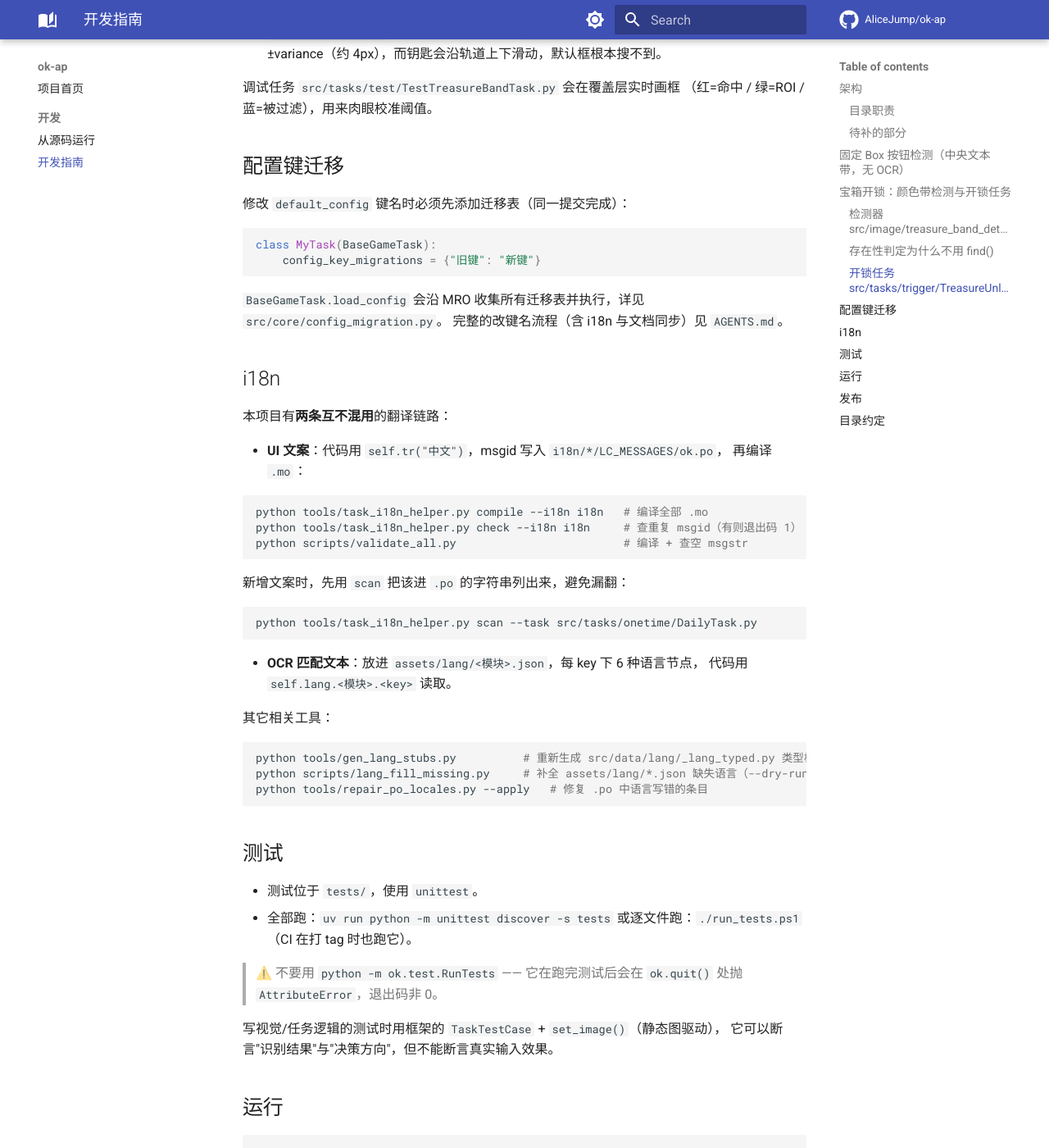
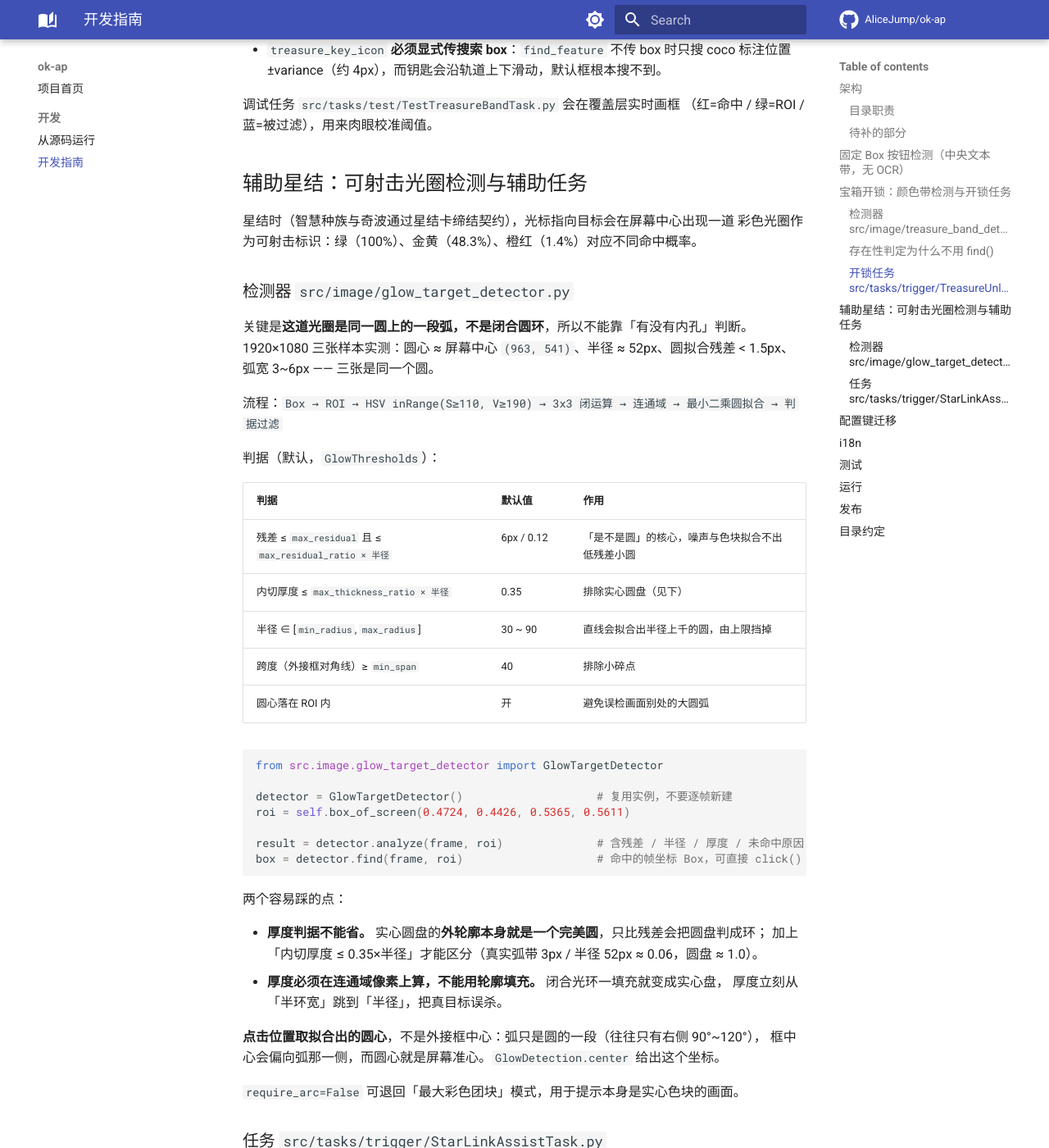
Before and after one commit to AliceJump/OK-AzurPromilia, an MkDocs documentation site: the page built from docs/dev/DEVELOPMENT.md, in a window 1280 px wide and 1400 px high, scrolled down 5085 px. Shown: the whole window at 82% size. Built offline with MkDocs 1.6.1 and Material for MkDocs 9.7.7, drawn with Linux system fonts in a browser that asks for light colours; comment, search, counter and statistics services are not loaded; some of the changed text lies outside the part shown.

Commit message:
docs: 补充可射击光圈检测与辅助星结任务
- 目录职责表 `src/image/` 行补 glow_target_detector。
- 新增「辅助星结：可射击光圈检测与辅助任务」一节：
  实测几何量（圆心 ≈ 屏幕中心、半径 52px、残差 < 1.5px）、
  判据表、任务的三道闸门，以及两个易踩的点 ——
  实心圆盘外轮廓也是完美圆（必须加厚度判据）、
  厚度要用连通域像素算（轮廓填充会把闭合环变成实心盘）。

````diff
--- a/docs/dev/DEVELOPMENT.md
+++ b/docs/dev/DEVELOPMENT.md
@@ -18,7 +18,7 @@
 | `src/core/config_migration.py` | 配置键迁移工具（改键名时使用，防丢用户配置） |
 | `src/core/global_config_store.py` | 本项目自建的全局配置（**不走框架的 `config['global_configs']`**） |
 | `src/interaction/` | 窗口与键鼠：`GameInteraction`（自定义后台输入）、`Mouse`、`ScreenPosition`、`KeyConfig` |
-| `src/image/` | 图像算法：`rotated_template`（旋转模板匹配）、`stability`（图像指纹）、`frame_processes`、`hsv_config`、`button_detector`（固定 Box 按钮检测，无 OCR）、`treasure_band_detector`（开锁颜色带，HSV+连通域） |
+| `src/image/` | 图像算法：`rotated_template`（旋转模板匹配）、`stability`（图像指纹）、`frame_processes`、`hsv_config`、`button_detector`（固定 Box 按钮检测，无 OCR）、`treasure_band_detector`（开锁颜色带，HSV+连通域）、`glow_target_detector`（可射击光圈，HSV+圆弧拟合） |
 | `src/yolo/` | YOLO 模型注册（`models.py`）与 OpenVINO 推理 |
 | `src/tasks/onetime/` | 一次性任务 |
 | `src/tasks/trigger/` | 触发式任务 |
@@ -165,6 +165,71 @@ WAIT_TREASURE ──treasure_icon──> CALIBRATING_BANDS ──连续多帧稳
 调试任务 `src/tasks/test/TestTreasureBandTask.py` 会在覆盖层实时画框
 （红=命中 / 绿=ROI / 蓝=被过滤），用来肉眼校准阈值。
 
+## 辅助星结：可射击光圈检测与辅助任务
+
+星结时（智慧种族与奇波通过星结卡缔结契约），光标指向目标会在屏幕中心出现一道
+彩色光圈作为可射击标识：绿（100%）、金黄（48.3%）、橙红（1.4%）对应不同命中概率。
+
+### 检测器 `src/image/glow_target_detector.py`
+
+关键是**这道光圈是同一圆上的一段弧，不是闭合圆环**，所以不能靠「有没有内孔」判断。
+1920×1080 三张样本实测：圆心 ≈ 屏幕中心 `(963, 541)`、半径 ≈ 52px、圆拟合残差 < 1.5px、
+弧宽 3~6px —— 三张是同一个圆。
+
+流程：`Box → ROI → HSV inRange(S≥110, V≥190) → 3x3 闭运算 → 连通域 → 最小二乘圆拟合 → 判据过滤`
+
+判据（默认，`GlowThresholds`）：
+
+| 判据 | 默认值 | 作用 |
+|------|--------|------|
+| 残差 ≤ `max_residual` 且 ≤ `max_residual_ratio × 半径` | 6px / 0.12 | 「是不是圆」的核心，噪声与色块拟合不出低残差小圆 |
+| 内切厚度 ≤ `max_thickness_ratio × 半径` | 0.35 | 排除实心圆盘（见下） |
+| 半径 ∈ [`min_radius`, `max_radius`] | 30 ~ 90 | 直线会拟合出半径上千的圆，由上限挡掉 |
+| 跨度（外接框对角线）≥ `min_span` | 40 | 排除小碎点 |
+| 圆心落在 ROI 内 | 开 | 避免误检画面别处的大圆弧 |
+
+```python
+from src.image.glow_target_detector import GlowTargetDetector
+
+detector = GlowTargetDetector()                    # 复用实例，不要逐帧新建
+roi = self.box_of_screen(0.4724, 0.4426, 0.5365, 0.5611)
+
+result = detector.analyze(frame, roi)              # 含残差 / 半径 / 厚度 / 未命中原因
+box = detector.find(frame, roi)                    # 命中的帧坐标 Box，可直接 click()
+```
+
+两个容易踩的点：
+
+- **厚度判据不能省。** 实心圆盘的**外轮廓本身就是一个完美圆**，只比残差会把圆盘判成环；
+  加上「内切厚度 ≤ 0.35×半径」才能区分（真实弧带 3px / 半径 52px ≈ 0.06，圆盘 ≈ 1.0）。
+- **厚度必须在连通域像素上算，不能用轮廓填充。** 闭合光环一填充就变成实心盘，
+  厚度立刻从「半环宽」跳到「半径」，把真目标误杀。
+
+**点击位置取拟合出的圆心**，不是外接框中心：弧只是圆的一段（往往只有右侧 90°~120°），
+框中心会偏向弧那一侧，而圆心就是屏幕准心。`GlowDetection.center` 给出这个坐标。
+
+`require_arc=False` 可退回「最大彩色团块」模式，用于提示本身是实心色块的画面。
+
+### 任务 `src/tasks/trigger/StarLinkAssistTask.py`
+
+触发式任务，`run()` 里三道闸门依次短路：
+
+```text
+star_link_icon 存在? ──否──> 返回（不在星结界面，不干预）
+        │ 是
+        ↓
+  圆弧拟合命中? ──否──> 清空连续命中计数，返回
+        │ 是
+        ↓
+  连续命中帧数 / 点击冷却 ──> 单击左键（圆心）
+```
+
+- **前置闸门** `find_feature(feature_name=FeatureList.star_link_icon, frame=frame)`：
+  屏幕中心那片区域彩色元素不少（技能特效、场景光斑都可能拟合成圆弧），用「场合」
+  把检测限定在星结界面内。这里显式传 `frame` 复用同一帧，不用 `find_one()`（会再取一帧）。
+- **连续命中帧数**过滤光圈淡入淡出的过渡帧；**点击冷却**防止一次提示被点成连击。
+- 尺寸类阈值（面积按平方、半径与跨度按线性）随 `resolution_scale()` 换算。
+
 ## 配置键迁移
 
 修改 `default_config` 键名时必须先添加迁移表（同一提交完成）：
````
